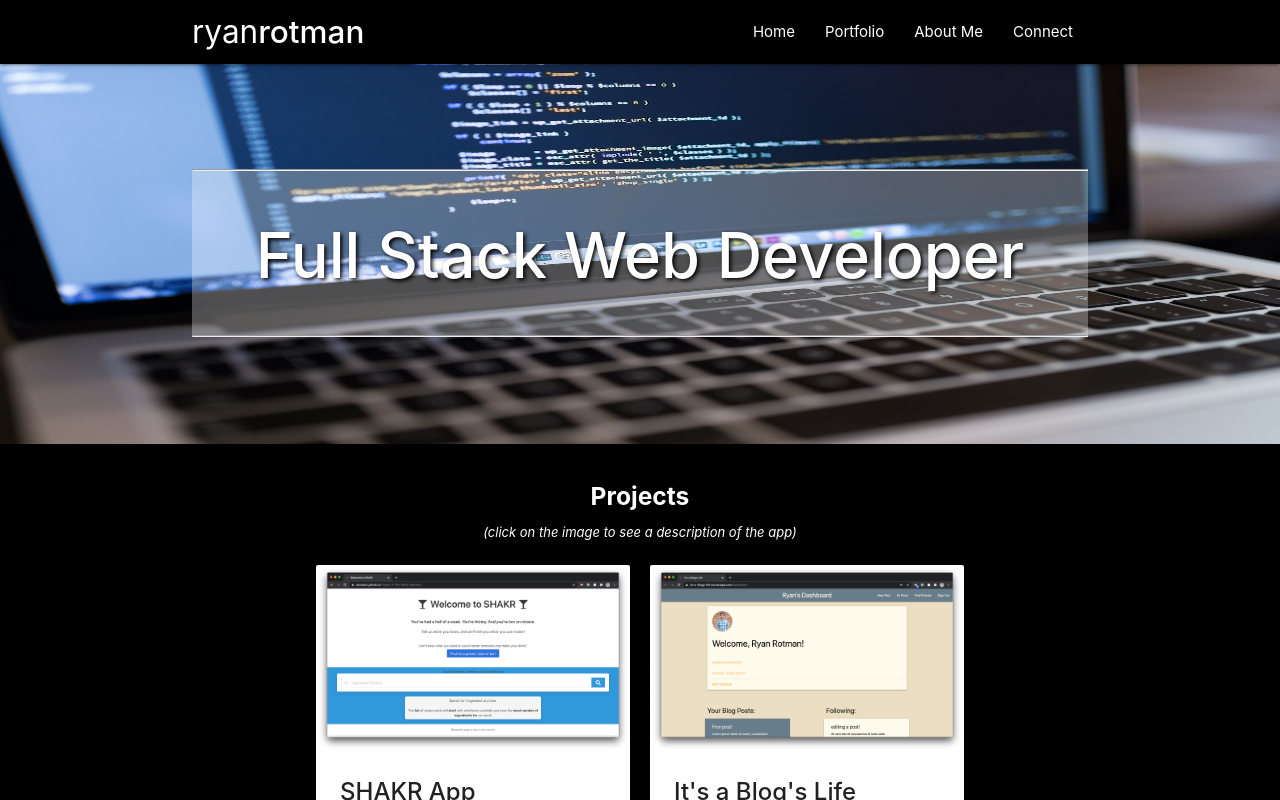
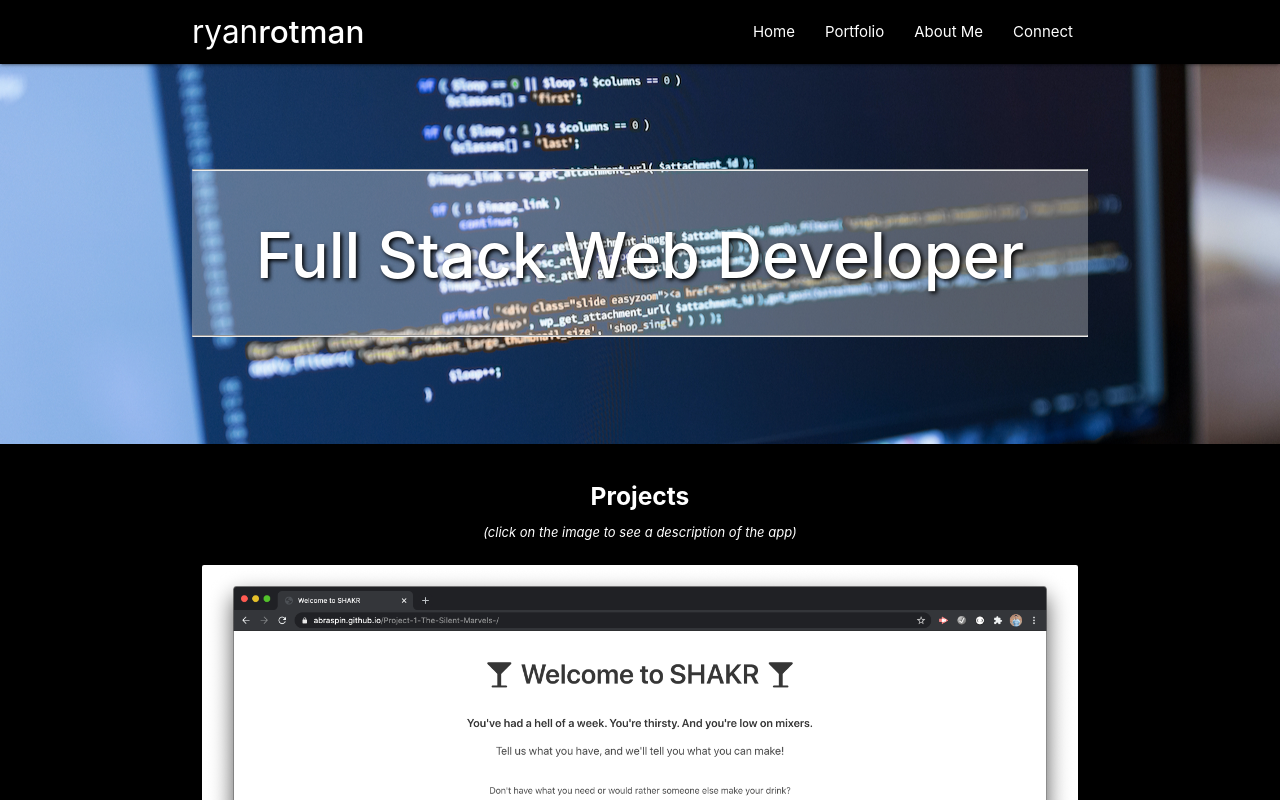
Before and after one commit to ryanrotman/ryanrotman.github.io, a React (Create React App) app: page / in a window 1280 px wide. Shown: the top 800 px of the page. Built offline with nearby package versions, Linux system fonts and the light colour scheme.

Commit message:
changed img styling to an id project-screenshot as was messing with all images on the site

```diff
--- a/src/components/Project/index.css
+++ b/src/components/Project/index.css
@@ -13,7 +13,7 @@
     box-shadow: 2px 4px 5px 0 whitesmoke, 2px 5px 3px -3px whitesmoke, 2px 5px 10px 0 whitesmoke;
 }
 
-img {
+#project-screenshot {
     width: 314px !important;
     height: 187px;
 }
```
